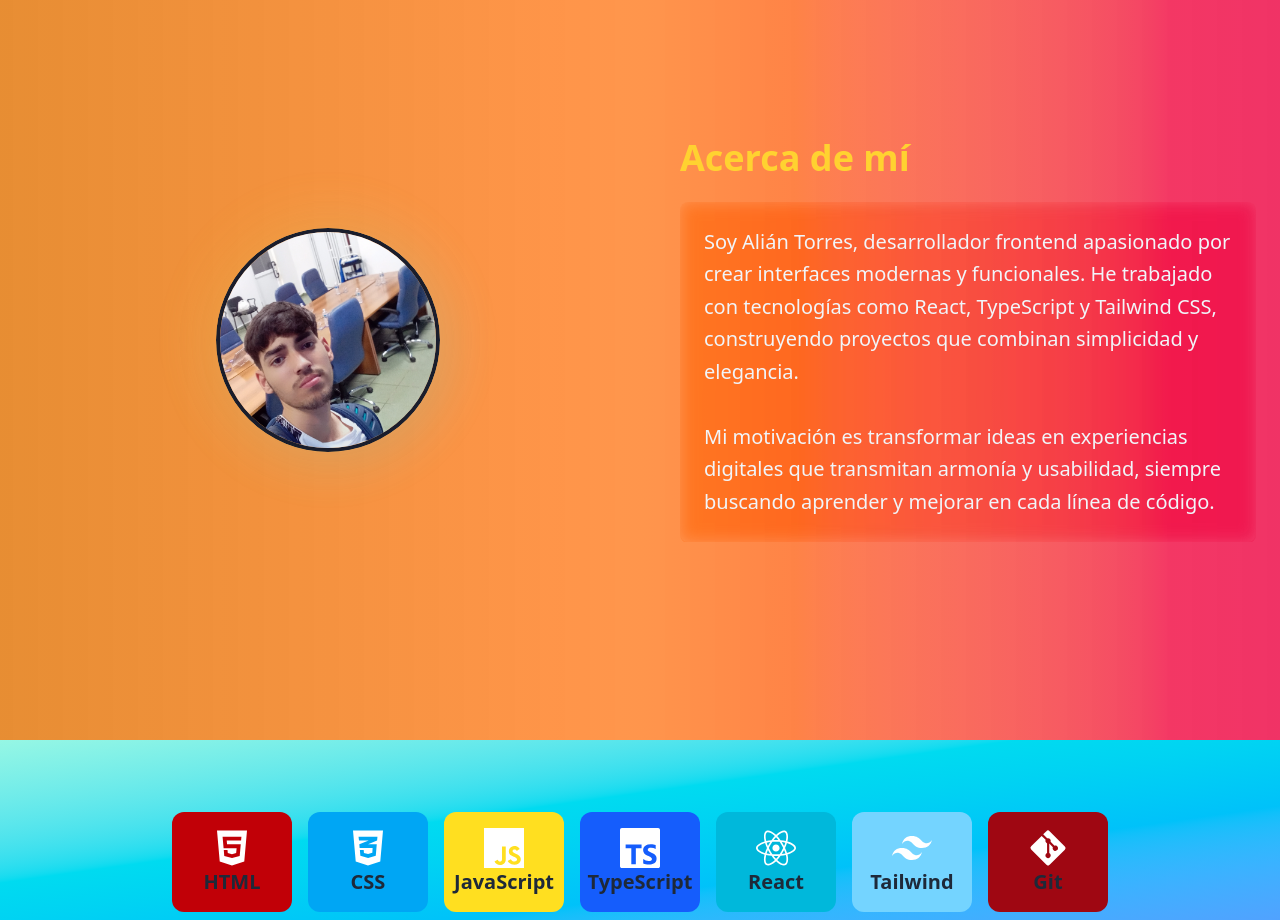
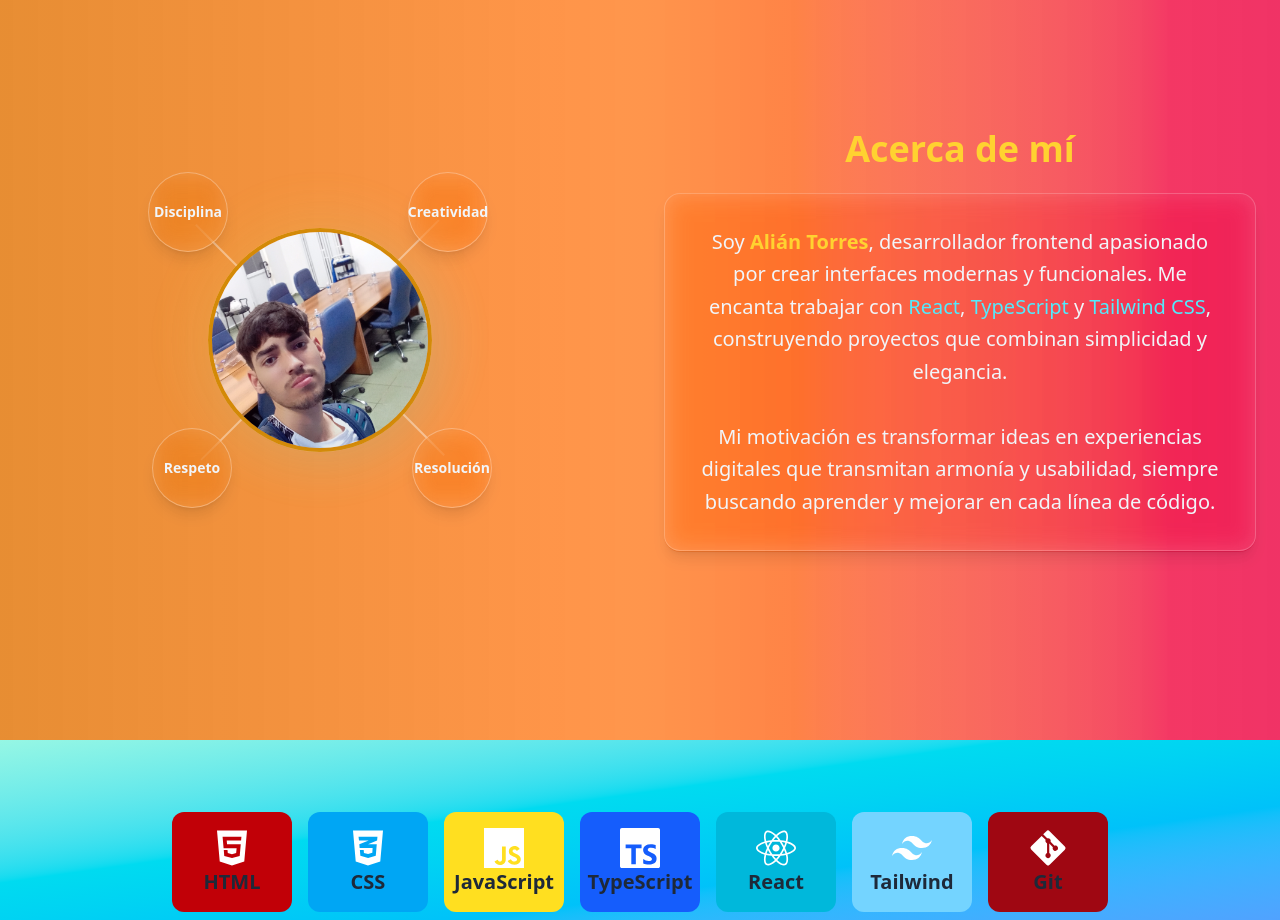
Before and after one commit to MendEz10dev/My-Portfolio, a React (Vite) app: page / in a window 1280 px wide. Shown: the part 860-1780 px from the top of the page. Built offline with nearby package versions, Linux system fonts and the light colour scheme.

Commit message:
Avance la seccion Acerca de mi, agregando circulos sobre habilidades blandas que tengo

```diff
--- a/src/pages/HomePage.jsx
+++ b/src/pages/HomePage.jsx
@@ -163,38 +163,115 @@ export function HomePage() {
                 animate={{ opacity: 1, scale: 1 }}
                 transition={{ duration: 0.8, delay: 0.3 }}
     >
+            {/* Fondo animado */}
             <div className="absolute inset-0 bg-gradient-to-br from-amber-400/20 to-cyan-400/20 rounded-full blur-xl animate-pulse"></div>
             <div className="absolute inset-4 border-2 border-amber-200/30 rounded-full animate-pulse"></div>
             <div className="absolute inset-8 border border-cyan-300/20 rounded-full"></div>
 
-            <div className="absolute inset-4 flex items-center justify-center overflow-hidden rounded-full">
+            {/* Imagen principal */}
+            <div className="z-20 absolute inset-4 flex items-center justify-center overflow-hidden rounded-full">
                 <motion.img
                 src="src/assets/foto-alian.jpg"
                 alt="Alián Torres - Desarrollador Frontend"
-                className="w-full h-full object-cover rounded-full border-4 border-slate-900/95 shadow-2xl"
+                className="w-full h-full object-cover rounded-full border-4 border-yellow-600/90 shadow-2xl"
                 whileHover={{ scale: 1.05 }}
                 transition={{ type: "spring", stiffness: 300 }}
                 />
             </div>
+
+            {/* Círculos de habilidades */}
+            {/* Círculo de Creatividad */}
+            <motion.div
+                className="z-10 absolute -top-10 -right-10 w-20 h-20 rounded-full
+                            bg-white/10 backdrop-blur-md border border-white/30 shadow-lg
+                            flex items-center justify-center text-slate-100 text-sm font-semibold
+                            cursor-pointer"
+                whileHover={{ scale: 1.2, rotate: 10, backgroundColor: "rgba(255,255,255,0.2)" }}
+                whileTap={{ scale: 0.9, rotate: -10, backgroundColor: "rgba(255,255,255,0.3)" }}
+                >
+                Creatividad
             </motion.div>
+
+            {/* Círculo de Resolución */}
+            <motion.div
+                className="z-10 absolute -bottom-10 left-55 w-20 h-20 rounded-full
+                            bg-white/10 backdrop-blur-md border border-white/30 shadow-lg
+                            flex items-center justify-center text-slate-100 text-sm font-semibold
+                            cursor-pointer"
+                whileHover={{ scale: 1.2, rotate: -10, backgroundColor: "rgba(255,255,255,0.2)" }}
+                whileTap={{ scale: 0.9, rotate: 10, backgroundColor: "rgba(255,255,255,0.3)" }}
+                >
+                Resolución
+            </motion.div>
+
+            {/* Círculo de Disciplina */}
+            <motion.div
+                className="z-10 absolute -top-10 right-55 w-20 h-20 rounded-full
+                            bg-white/10 backdrop-blur-md border border-white/30 shadow-lg
+                            flex items-center justify-center text-slate-100 text-sm font-semibold
+                            cursor-pointer"
+                whileHover={{ scale: 1.2, rotate: 15, backgroundColor: "rgba(255,255,255,0.2)" }}
+                whileTap={{ scale: 0.9, rotate: -15, backgroundColor: "rgba(255,255,255,0.3)" }}
+                >
+                Disciplina
+            </motion.div>
+
+            {/* Círculo de Respeto */}
+            <motion.div
+                className="z-10 absolute -bottom-10 -left-10 w-20 h-20 rounded-full
+                            bg-white/10 backdrop-blur-md border border-white/30 shadow-lg
+                            flex items-center justify-center text-slate-100 text-sm font-semibold
+                            cursor-pointer"
+                whileHover={{ scale: 1.2, rotate: -15, backgroundColor: "rgba(255,255,255,0.2)" }}
+                whileTap={{ scale: 0.9, rotate: 15, backgroundColor: "rgba(255,255,255,0.3)" }}
+                >
+                Respeto
+            </motion.div>
+
+            {/* Línea hacia Creatividad */}
+                <div className="absolute w-0.5 h-24 bg-white/40
+                    -top-5 right-19
+                    transform rotate-45 origin-bottom"></div>
+
+                {/* Línea hacia Resolución */}
+                <div className="absolute w-0.5 h-28 bg-white/40
+                    -bottom-5 left-43
+                    transform -rotate-45 origin-top"></div>
+
+                {/* Línea hacia Disciplina */}
+                <div className="absolute w-0.5 h-28 bg-white/40
+                    -top-5 right-43
+                    transform -rotate-45 origin-bottom"></div>
+
+                {/* Línea hacia Respeto */}
+                <div className="absolute w-0.5 h-24 bg-white/40
+                    -bottom-5 left-19
+                    transform rotate-45 origin-top"></div>
+
+            </motion.div>
+
             </div>
 
             {/* Texto de presentación */}
-        <div className="flex-1 text-center lg:text-left max-w-xl">
+            <div className="flex-1 flex justify-center">
+                <div className="text-center max-w-2xl">
                     <h2 className="text-3xl md:text-4xl font-bold text-amber-300 mb-6">
                     Acerca de mí
                     </h2>
-            <p className="text-lg md:text-xl text-slate-100 leading-relaxed backdrop-blur-sm bg-white/5 rounded-lg p-6">
-            Soy Alián Torres, desarrollador frontend apasionado por crear interfaces
-            modernas y funcionales. He trabajado con tecnologías como React,
-            TypeScript y Tailwind CSS, construyendo proyectos que combinan
-            simplicidad y elegancia.
+                    <p className="text-lg md:text-xl text-slate-100 leading-relaxed bg-white/10 backdrop-blur-md rounded-2xl p-8 shadow-lg border border-white/20 hover:shadow-2xl transition-all duration-500">
+                    Soy <span className="text-amber-300 font-semibold">Alián Torres</span>,
+                    desarrollador frontend apasionado por crear interfaces modernas y funcionales.
+                    Me encanta trabajar con <span className="text-cyan-300">React</span>,
+                    <span className="text-cyan-300"> TypeScript</span> y
+                    <span className="text-cyan-300"> Tailwind CSS</span>,
+                    construyendo proyectos que combinan simplicidad y elegancia.
                     <br/><br/>
                     Mi motivación es transformar ideas en experiencias digitales que transmitan
-            armonía y usabilidad, siempre buscando aprender y mejorar en cada línea
-            de código.
+                    armonía y usabilidad, siempre buscando aprender y mejorar en cada línea de código.
                     </p>
                 </div>
+            </div>
+
         </section>
 
 
```
Lines whose indentation alone changed are shown as unchanged.
